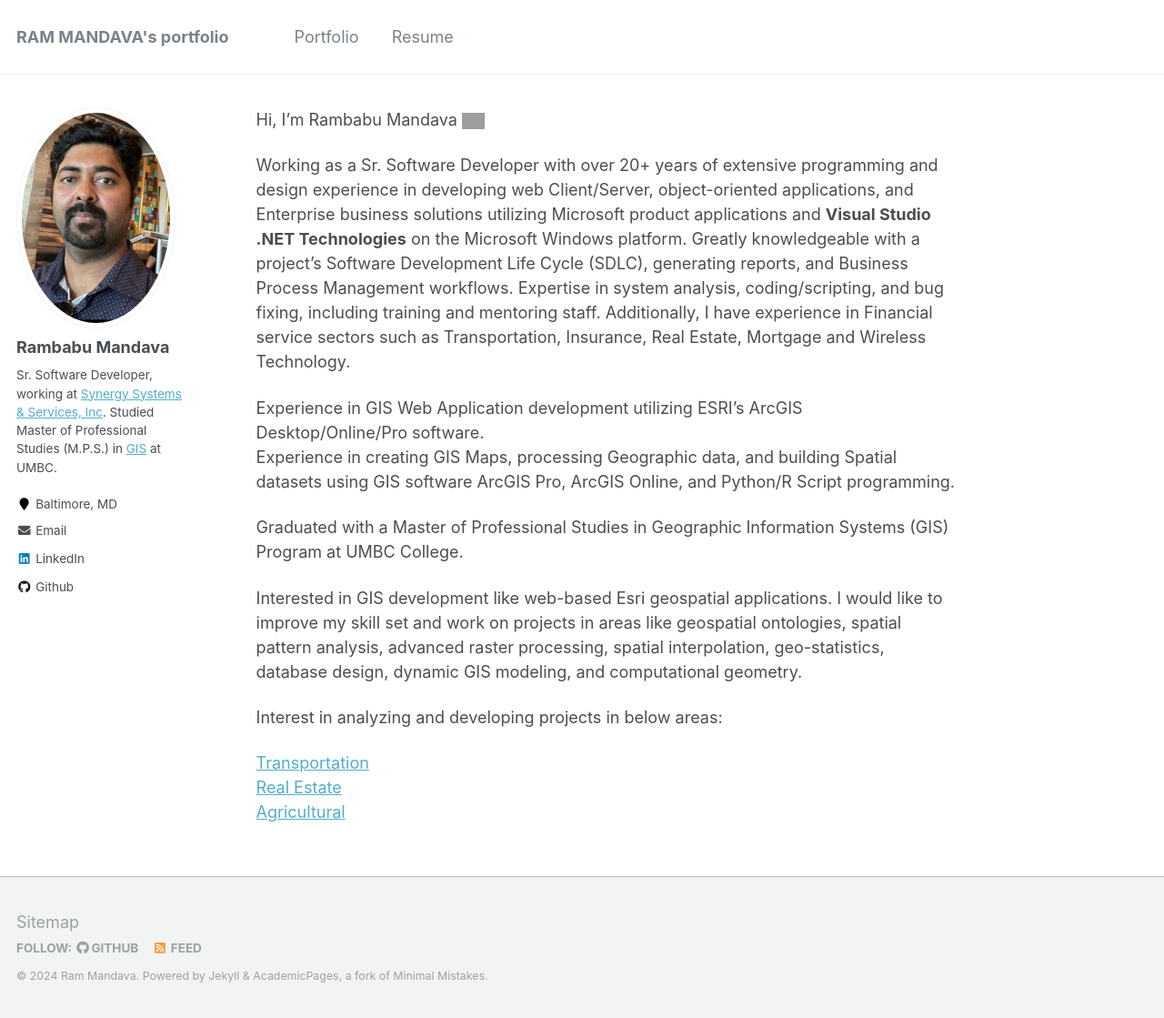
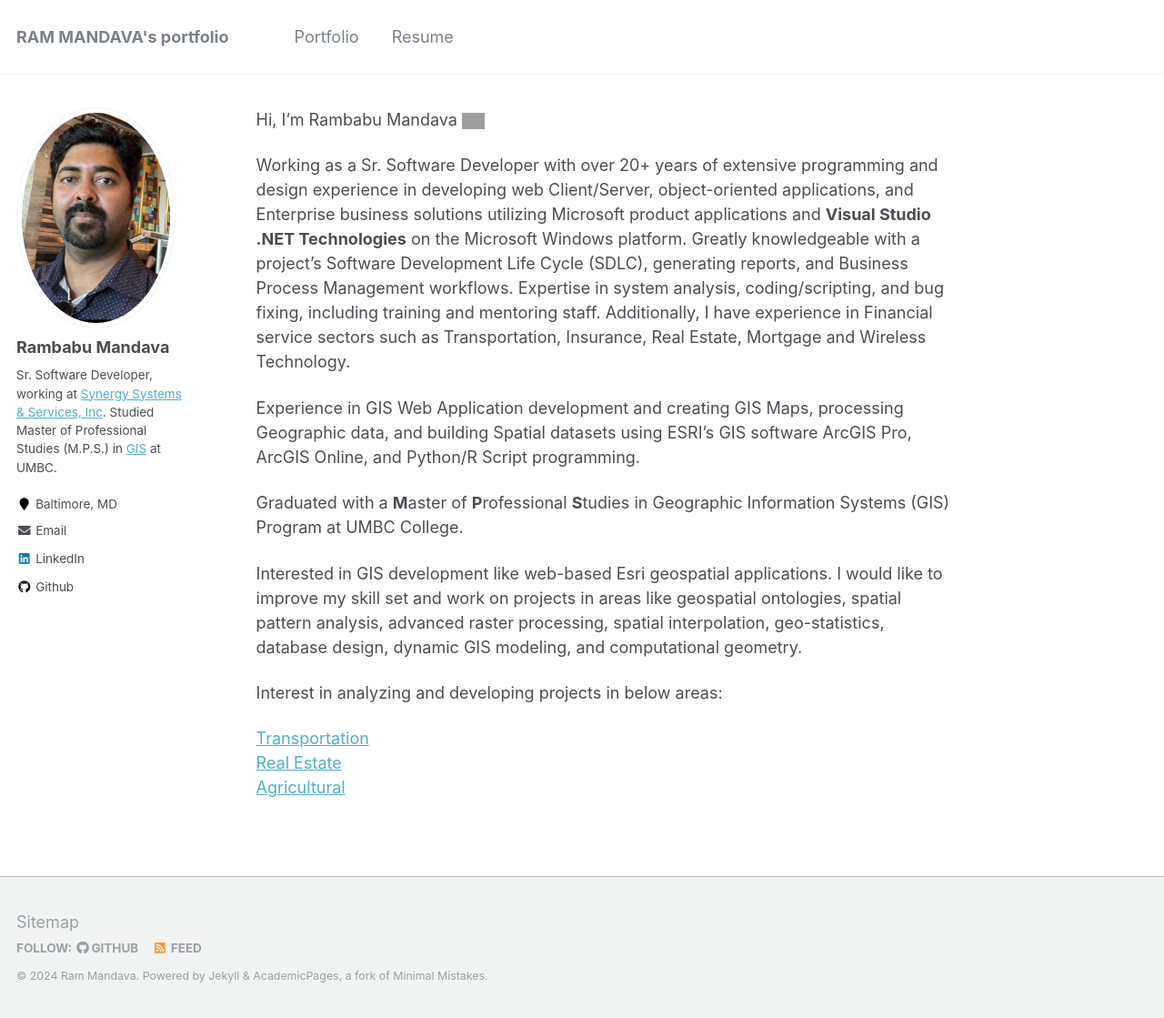
Before and after one commit to mandavaram/mandavaram.github.io, a Jekyll site: the page built from index.md, in a window 1280 px wide and 1119 px high. Shown: the whole window at 91% size. Built offline with Jekyll 4.4.1, drawn with Linux system fonts in a browser that asks for light colours; our own code applies the rules of GitHub Pages for plain Markdown files; grey boxes are pictures that could not be loaded.

Commit message:
Update index.md

```diff
--- a/index.md
+++ b/index.md
@@ -5,10 +5,10 @@ Hi, I'm Rambabu Mandava <img src="https://media.giphy.com/media/hvRJCLFzcasrR4ia
 Working as a Sr. Software Developer with over 20+ years of extensive programming and design experience in developing web Client/Server, object-oriented applications, and Enterprise business solutions utilizing Microsoft product applications and **Visual Studio .NET Technologies** on the Microsoft Windows platform. Greatly knowledgeable with a project's Software Development Life Cycle (SDLC), generating reports, and Business Process Management workflows. Expertise in system analysis, coding/scripting, and bug fixing, including training and mentoring staff. Additionally, I have experience in Financial service sectors such as Transportation, Insurance, Real Estate, Mortgage and Wireless Technology.
 <br>
 
-Experience in GIS Web Application development utilizing ESRI's ArcGIS Desktop/Online/Pro software. <br> Experience in creating GIS Maps, processing Geographic data, and building Spatial datasets using GIS software ArcGIS Pro, ArcGIS Online, and Python/R Script programming.
+Experience in GIS Web Application development and creating GIS Maps, processing Geographic data, and building Spatial datasets using ESRI's GIS software ArcGIS Pro, ArcGIS Online, and Python/R Script programming.
 <br>
 
-Graduated with a Master of Professional Studies in Geographic Information Systems (GIS) Program at UMBC College.
+Graduated with a **M**aster of **P**rofessional **S**tudies in Geographic Information Systems (GIS) Program at UMBC College.
 
 Interested in GIS development like web-based Esri geospatial applications. I would like to improve my skill set and work on projects in areas like geospatial ontologies, spatial pattern analysis, advanced raster processing, spatial interpolation, geo-statistics, database design, dynamic GIS modeling, and computational geometry.
 
```
